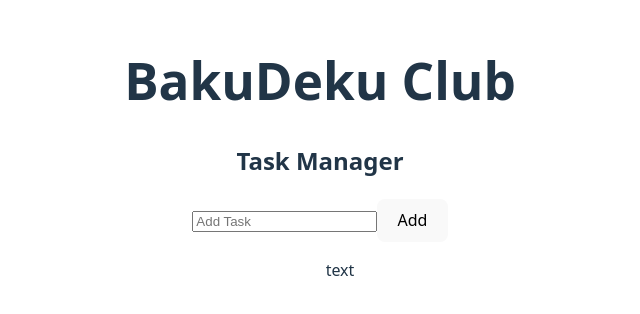
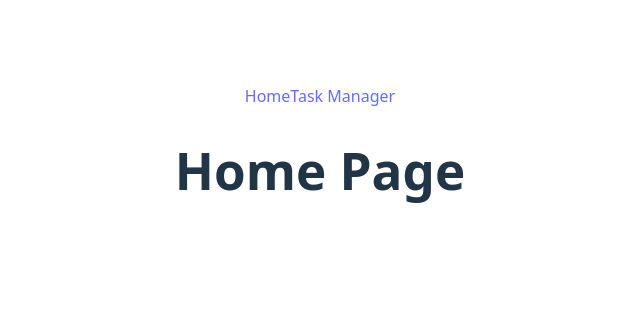
Before and after one commit to pkingGMU/household-ts-app, a React (Vite) app in the folder client/: page / in a window 1280 px wide. Shown: the part 242-556 px from the top of the page, without its empty margins (320-960 px from the left). Built offline with nearby package versions, Linux system fonts and the light colour scheme; no server answers.

Commit message:
Learned Routes to setup other pages

```diff
--- a/client/package.json
+++ b/client/package.json
@@ -11,7 +11,8 @@
   },
   "dependencies": {
     "react": "^19.1.1",
-    "react-dom": "^19.1.1"
+    "react-dom": "^19.1.1",
+    "react-router-dom": "^7.8.2"
   },
   "devDependencies": {
     "@eslint/js": "^9.33.0",
--- a/client/src/App.tsx
+++ b/client/src/App.tsx
@@ -1,7 +1,12 @@
 import "./App.css";
 import TaskManager from "./components/TaskManager.tsx";
+import { BrowserRouter, Routes, Route, Link } from "react-router-dom";
 
-function App() {
+function HomePage() {
+  return <h1>Home Page</h1>;
+}
+
+function TaskManagerPage() {
   return (
     <>
       <h1>BakuDeku Club</h1>
@@ -10,4 +15,22 @@ function App() {
   );
 }
 
+function App() {
+  return (
+    <>
+      <BrowserRouter>
+        <nav>
+          <Link to="/">Home</Link>
+          <Link to="/TaskManagerPage">Task Manager</Link>
+        </nav>
+
+        <Routes>
+          <Route path="/" element={<HomePage />} />
+          <Route path="/TaskManagerPage" element={<TaskManagerPage />} />
+        </Routes>
+      </BrowserRouter>
+    </>
+  );
+}
+
 export default App;
```
Also changed, not shown: 1 other file (tests, documents, lock files or other folders).
